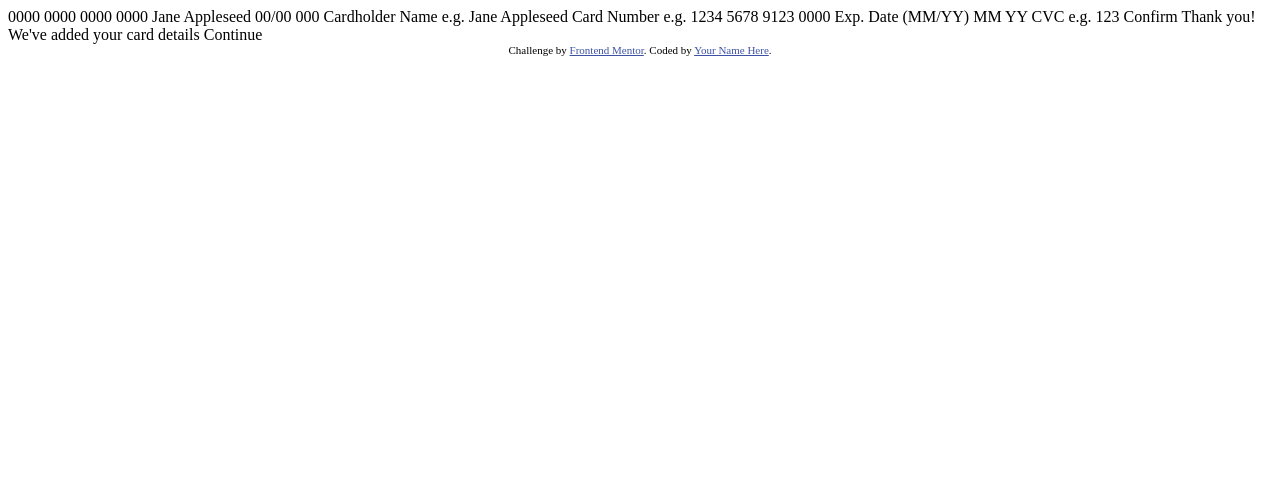
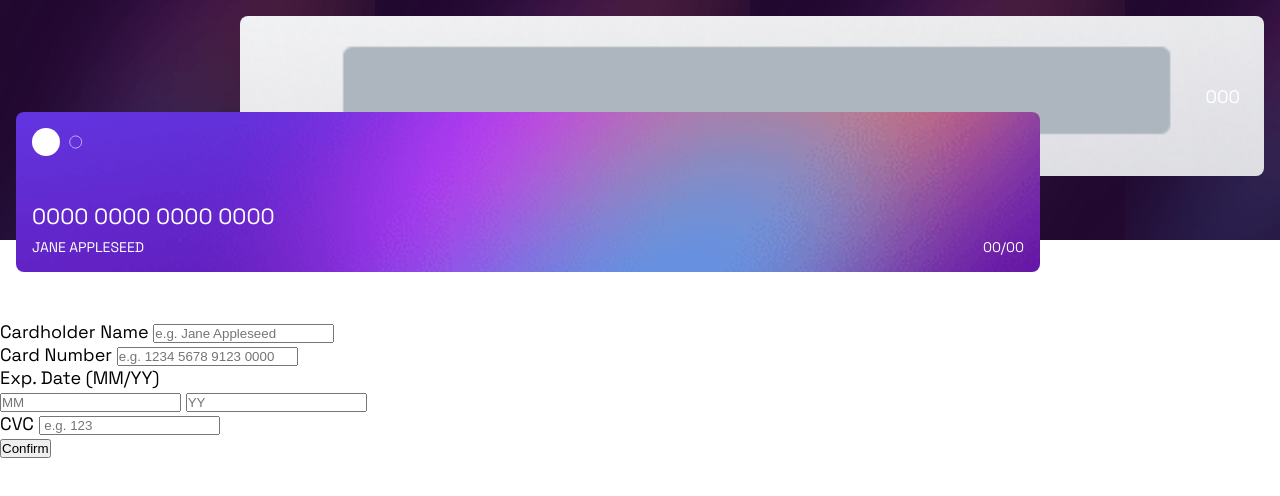
Before and after one commit to borehelu/interactive--card-details-form, a plain HTML site: page index.html in a window 1280 px wide. Drawn offline with Linux system fonts and the light colour scheme.

Commit message:
added markup for card details

```diff
--- a/index.html
+++ b/index.html
@@ -1,51 +1,93 @@
 <!DOCTYPE html>
 <html lang="en">
-<head>
-  <meta charset="UTF-8">
-  <meta name="viewport" content="width=device-width, initial-scale=1.0"> <!-- displays site properly based on user's device -->
+  <head>
+    <meta charset="UTF-8" />
+    <meta name="viewport" content="width=device-width, initial-scale=1.0" />
+    <!-- displays site properly based on user's device -->
 
-  <link rel="icon" type="image/png" sizes="32x32" href="./images/favicon-32x32.png">
+    <link
+      rel="icon"
+      type="image/png"
+      sizes="32x32"
+      href="./images/favicon-32x32.png"
+    />
 
-  <title>Frontend Mentor | Interactive card details form</title>
+    <title>Frontend Mentor | Interactive card details form</title>
 
-  <!-- Feel free to remove these styles or customise in your own stylesheet 👍 -->
-  <style>
-    .attribution { font-size: 11px; text-align: center; }
-    .attribution a { color: hsl(228, 45%, 44%); }
-  </style>
-</head>
-<body>
+    <link rel="preconnect" href="https://fonts.googleapis.com" />
+    <link rel="preconnect" href="https://fonts.gstatic.com" crossorigin />
+    <link
+      href="https://fonts.googleapis.com/css2?family=Space+Grotesk:wght@400;500;700&display=swap"
+      rel="stylesheet"
+    />
+    <link rel="stylesheet" href="assets/styles.css" />
+  </head>
+  <body>
+    <div class="container">
+      <div class="card-details">
+        <div class="card-details__cvc">
+          <p class="cvc">000</p>
+        </div>
+        <div class="card-details__front">
+          <img src="/images/card-logo.svg" alt="logo" />
+          <div class="card-info">
+            <p class="card-no">0000 0000 0000 0000</p>
+            <div class="card-info__bottom">
+              <p class="card-name">Jane Appleseed</p>
+              <p class="card-expiry">00/00</p>
+            </div>
+          </div>
+        </div>
+      </div>
+      <div class="card-input-form">
+        <div class="form-input">
+          <label for="name">Cardholder Name</label>
+          <input
+            type="text"
+            name="name"
+            id="name"
+            placeholder="e.g. Jane Appleseed"
+          />
+        </div>
 
-  0000 0000 0000 0000
-  Jane Appleseed
-  00/00
+        <div class="form-input">
+          <label for="number">Card Number</label>
+          <input
+            type="text"
+            name="number"
+            id="number"
+            placeholder="e.g. 1234 5678 9123 0000"
+          />
+        </div>
 
-  000
+        <div class="form-input">
+          <label for="expiry">Exp. Date (MM/YY)</label>
+          <div class="horizontal">
+            <input type="text" name="expiry" id="expiry" placeholder="MM" />
+            <input type="text" name="expiry" id="expiry" placeholder="YY" />
+          </div>
+        </div>
 
-  Cardholder Name
-  e.g. Jane Appleseed
+        <div class="form-input">
+          <label for="cvc">CVC</label>
+          <input type="text" name="cvc" id="cvc" placeholder=" e.g. 123" />
+        </div>
 
-  Card Number
-  e.g. 1234 5678 9123 0000
+        <button type="submit" class="btn">Confirm</button>
+      </div>
+    </div>
+  </body>
+</html>
 
-  Exp. Date (MM/YY)
-  MM
-  YY
+<!--
 
-  CVC
-  e.g. 123
 
-  Confirm
 
-  <!-- Completed state start -->
+
+ Completed state start
 
   Thank you!
   We've added your card details
   Continue
 
-  <div class="attribution">
-    Challenge by <a href="https://www.frontendmentor.io?ref=challenge" target="_blank">Frontend Mentor</a>.
-    Coded by <a href="#">Your Name Here</a>.
-  </div>
-</body>
-</html>
+ -->
```
